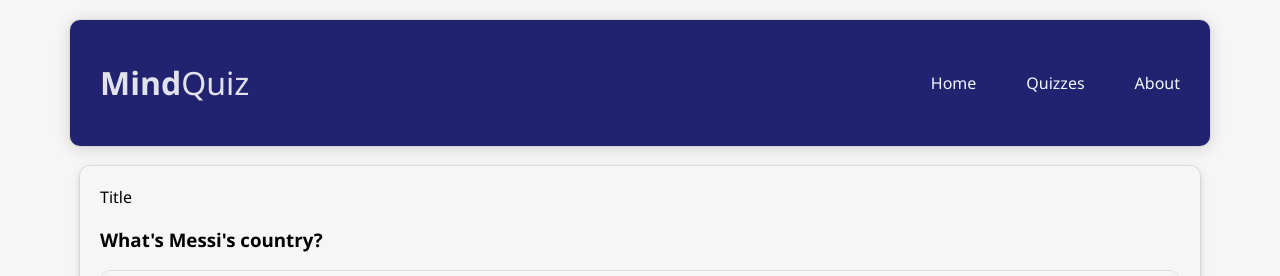
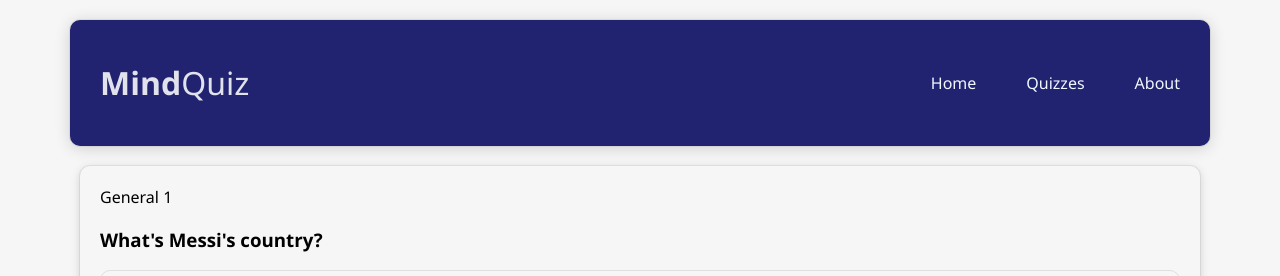
Before and after one commit to romhenri/mindquiz, a React (Vite) app: page /quiz/general1 in a window 1280 px wide. Shown: the top 276 px of the page. Built offline with nearby package versions, Linux system fonts and the light colour scheme.

Commit message:
improve: Fetch data
improve: Routes

```diff
--- a/src/App.jsx
+++ b/src/App.jsx
@@ -17,8 +17,11 @@ function App() {
           <Route path='/' element={<HomePage/>}/>
           <Route path='quiz'>
             <Route index element={<QuizPage/>}/>
+
+            <Route path='general1'
+              element={<Quiz title="General 1" data="general1"/>}/>
+
             <Route path='*' element={<Quiz/>}>
-              {/* <Route path='*' element={<Question/>}/> */}
             </Route>
           </Route>
           <Route path='about' element={<main>
--- a/src/components/Question.jsx
+++ b/src/components/Question.jsx
@@ -1,6 +1,6 @@
 import React, { Component } from 'react';
 import '../css/Questions.css';
-import dataJSON from './test.json';
+import general1 from './general1.json';
 
 var score = 0
 var numberOfQuestions
@@ -12,6 +12,15 @@ class RadioForm extends Component {
       currentQuestionIndex: 0,
       selectedOption: null, // Default value
     };
+    switch (this.props.data) {
+      case 'general1':
+        this.dataJSON = general1;
+        console.log("sucess");
+        break;
+      default:
+        console.log("fail");
+    }
+
   }
 
   handleOptionChange = (event) => {
@@ -25,8 +34,8 @@ class RadioForm extends Component {
     const selectedValue = this.state.selectedOption;
     console.log('Selected:', selectedValue);
 
-    const currentQuestion = dataJSON[this.state.currentQuestionIndex];
-    numberOfQuestions = dataJSON.length;
+    const currentQuestion = this.dataJSON[this.state.currentQuestionIndex];
+    numberOfQuestions = this.dataJSON.length;
 
     if (selectedValue == currentQuestion.answer) {
       score++;
@@ -41,7 +50,7 @@ class RadioForm extends Component {
   };
 
   render() {
-    const currentQuestion = dataJSON[this.state.currentQuestionIndex];
+    const currentQuestion = this.dataJSON[this.state.currentQuestionIndex];
 
     if (!currentQuestion) {
       var rate = (score / numberOfQuestions) * 100
--- a/src/components/Quiz.jsx
+++ b/src/components/Quiz.jsx
@@ -2,14 +2,14 @@ import React from 'react'
 import { Outlet } from 'react-router-dom'
 import  Question  from './Question'
 
-const Quiz = ({data}) => {
+const Quiz = ({title, data}) => {
   return (
     <section>
       <div>
-        {data ? data : 'Title'}
+        {title ? title : 'Title'}
       </div>
 
-      <Question />
+      <Question data={data}/>
     </section>
   )
 }
--- a/src/pages/QuizPage.jsx
+++ b/src/pages/QuizPage.jsx
@@ -6,7 +6,7 @@ const QuizPage = () => {
   const navigate = useNavigate()
 
   const general1 = () => {
-    navigate("/quiz/test")
+    navigate("/quiz/general1")
   }
 
   return (
```
Also changed, not shown: src/components/general1.json (renamed from src/components/test.json).
